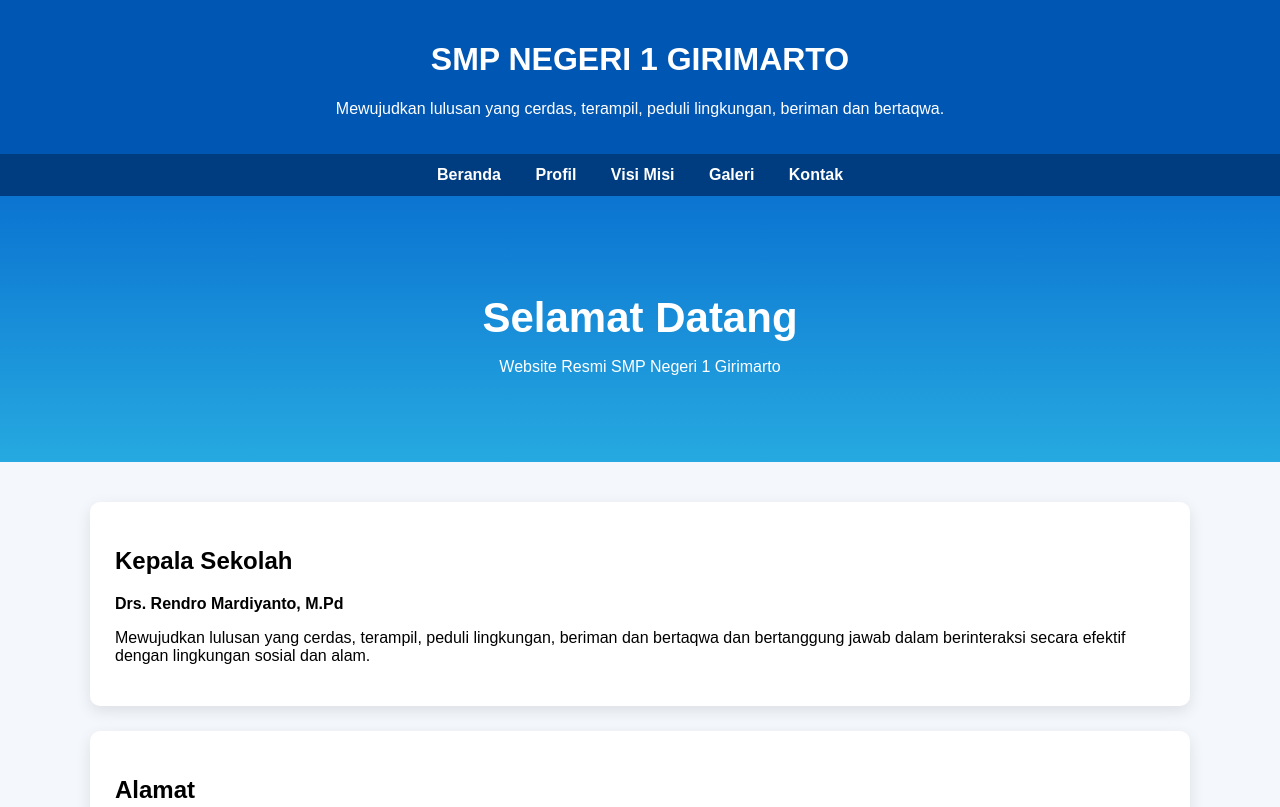
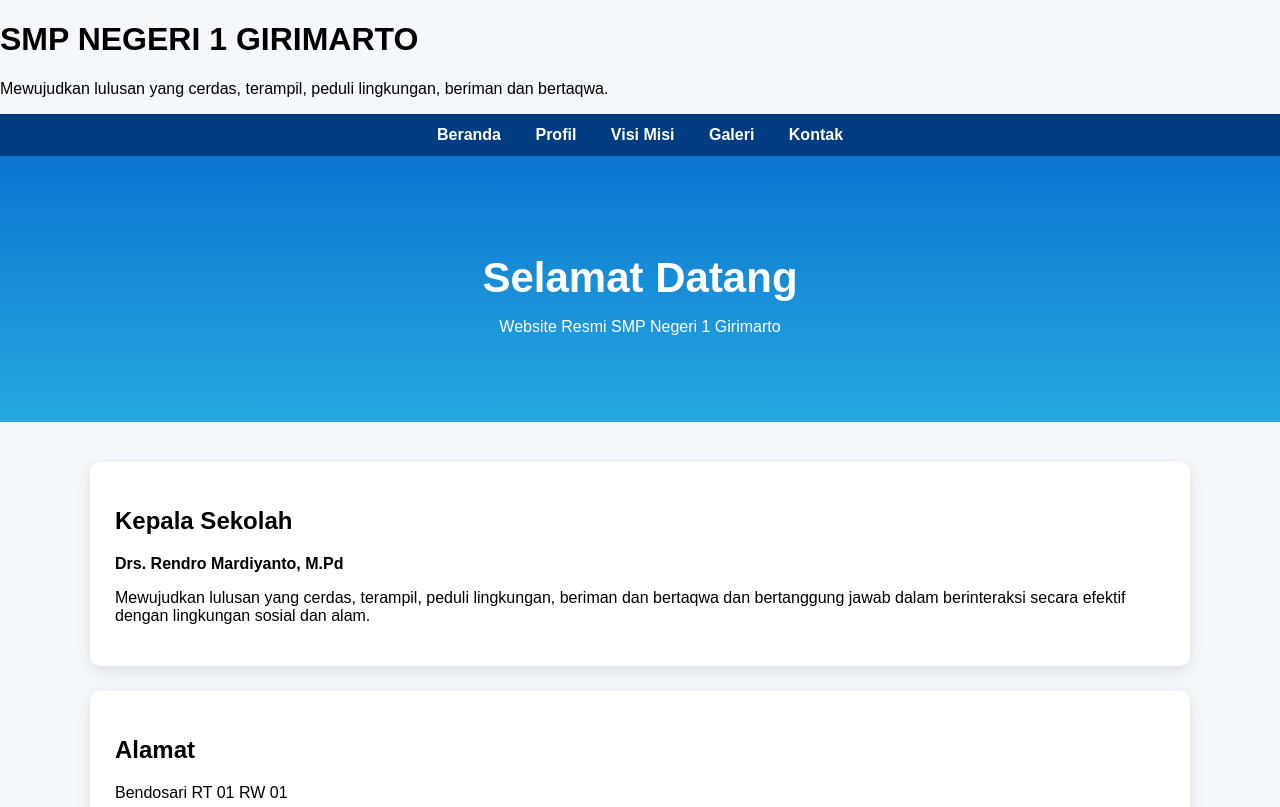
Before and after one commit to smpn1girimarto-cpu/smpn1girimarto.github.io, a plain HTML site: page index.html in a window 1280 px wide. Shown: the top 807 px of the page. Drawn offline with Linux system fonts and the light colour scheme.

Commit message:
Update index.html

```diff
--- a/index.html
+++ b/index.html
@@ -11,7 +11,16 @@ margin:0;
 font-family:Arial,Helvetica,sans-serif;
 background:#f4f7fb;
 }
+<header>
+    <src="logo%20smp.png" width="120" alt="Logo SMPN 1 Girimarto">
 
+    <h1>SMP NEGERI 1 GIRIMARTO</h1>
+
+    <p>
+        Mewujudkan lulusan yang cerdas, terampil,
+        peduli lingkungan, beriman dan bertaqwa.
+    </p>
+</header>
 header{
 background:#0056b3;
 color:white;
```
